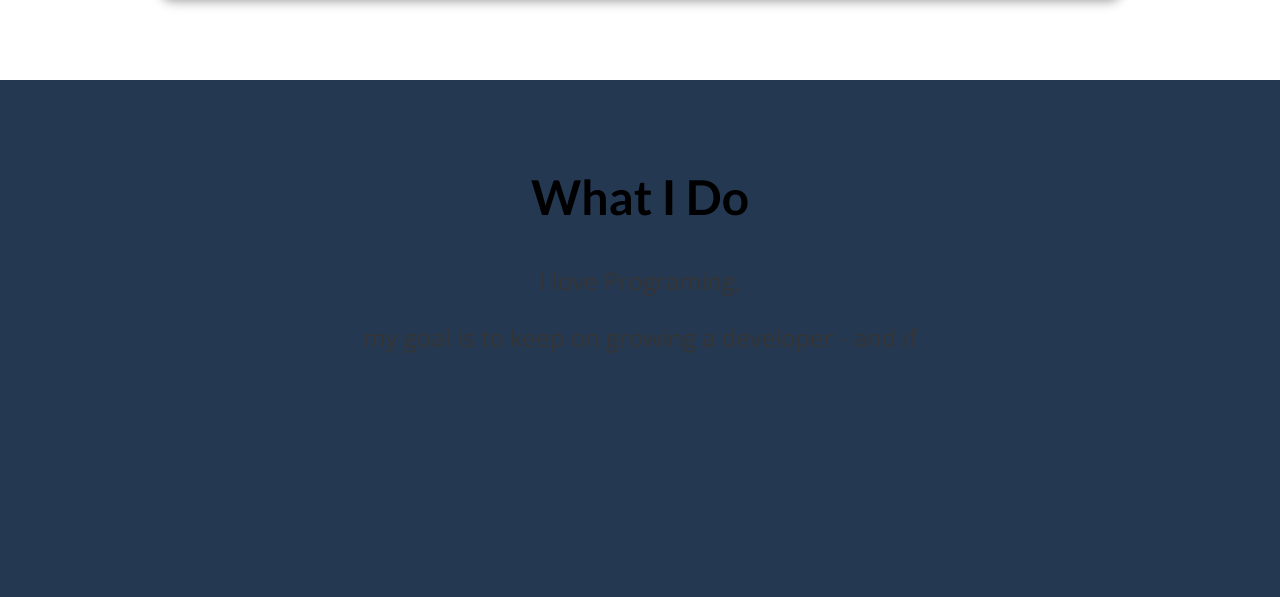
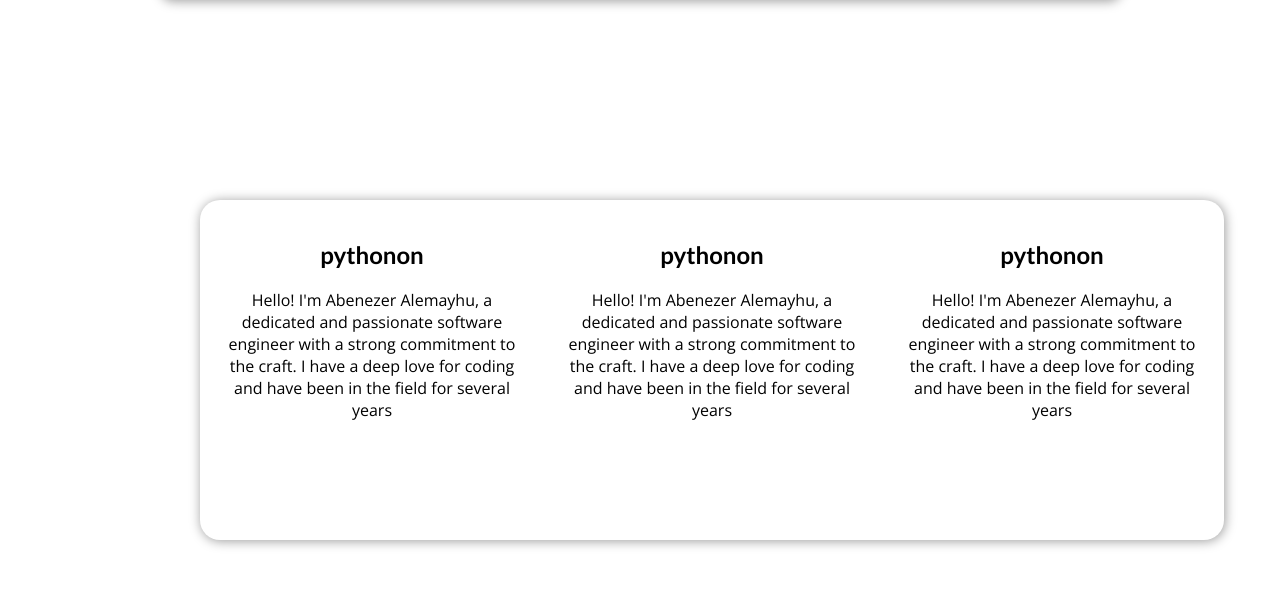
Before and after one commit to Abenezerjr/Blog_page, a Django app: template blog/templates/blog/index.html in a window 1280 px wide. Shown: the part 542-1139 px from the top of the page. Before the commit the page ends 895 px from the top, so only its background shows below. Run offline with Django 4.2, Linux system fonts and the light colour scheme; the template is opened without the code that fills it, so the values that code supplies are empty; parts of the project's set-up code (start-up, migrations or seed data) failed here and were passed over.

Commit message:
Refactor index.css: Add FlexContainer, FlexContainer2 classes and update body background

```diff
--- a/blog/templates/blog/index.html
+++ b/blog/templates/blog/index.html
@@ -33,7 +33,48 @@
     </ul>
 
     </section>
-<section id="about" >
+    <section class='FlexContainer'>
+            <div>
+                <h2>pythonon</h2>
+                <p>Hello! I'm Abenezer Alemayhu, a dedicated
+                    and passionate software engineer with a
+                    strong commitment to the craft.
+                    I have a deep love for coding
+                    and have been in the field for several years</p>
+            </div>
+            <div><h2>pythonon</h2>
+                <p>Hello! I'm Abenezer Alemayhu, a dedicated
+                    and passionate software engineer with a
+                    strong commitment to the craft.
+                    I have a deep love for coding
+                    and have been in the field for several years</p></div>
+            <div><h2>pythonon</h2>
+                <p>Hello! I'm Abenezer Alemayhu, a dedicated
+                    and passionate software engineer with a
+                    strong commitment to the craft.
+                    I have a deep love for coding
+                    and have been in the field for several years</p></div>
+        </section>
+
+
+{#    <img src="{% static "blog/images/th.png" %}" alt=""/>#}
+
+
+            <img id="th" src="{% static "blog/images/th.png" %}" alt=""/>
+
+
+
+     <div class="FlexContainer2">
+         <h2>my preference</h2>
+
+                <p>Hello! I'm Abenezer Alemayhu, a dedicated
+                    and passionate software engineer with a
+                    strong commitment to the craft.
+                    I have a deep love for coding
+                    and have been in the field for several years</p></div>
+
+ <section id="about" >
+
 <h2>What I Do</h2>
 <p>
     I love Programing,
```
Also changed, not shown: blog/views.py (+32 -1 lines).
